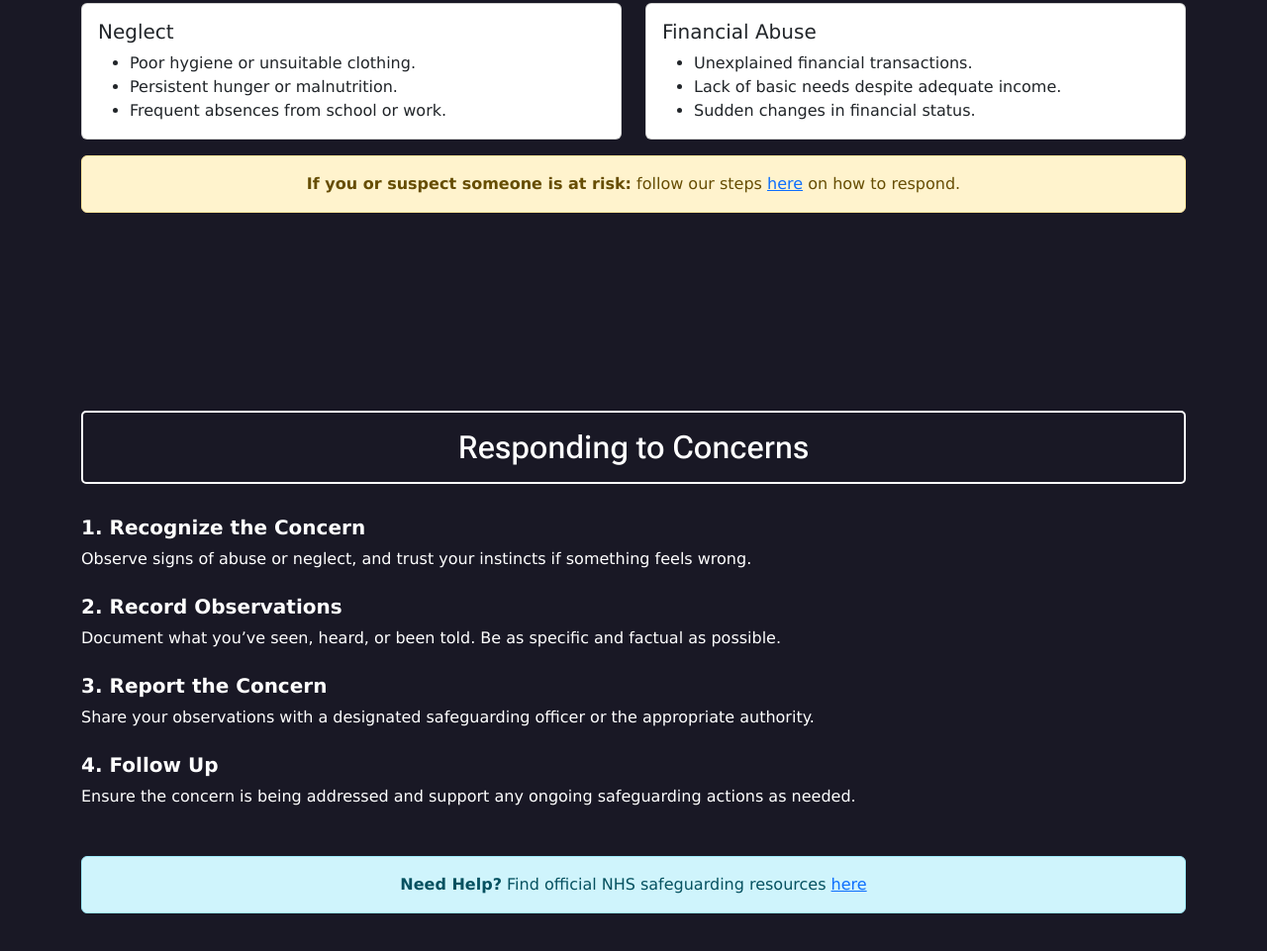
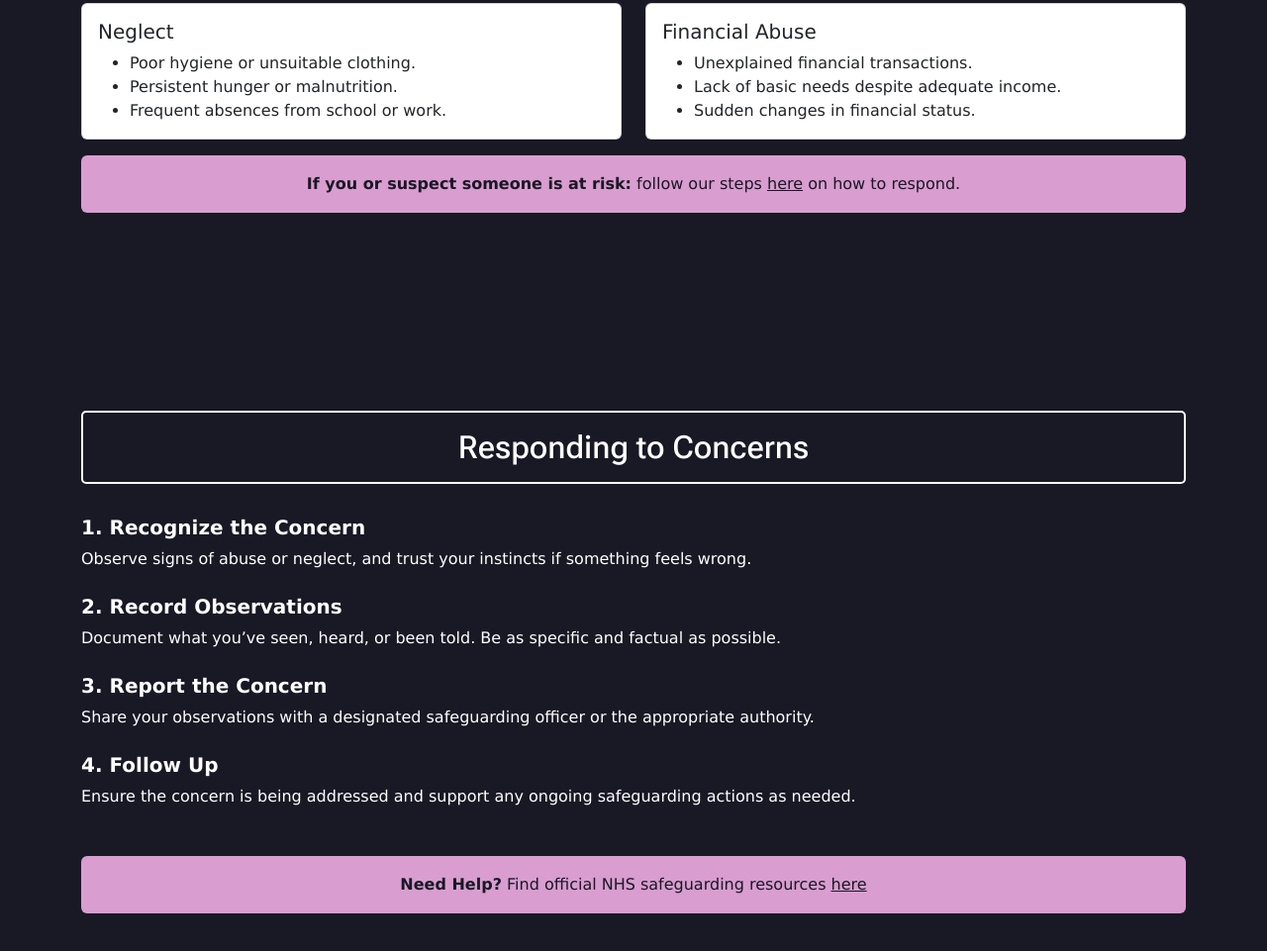
Before and after one commit to CARRIXK/SafeSphere, a plain HTML site: page index.html in a window 1280 px wide. Shown: the part 3434-4395 px from the top of the page at 99% size. Drawn offline with nearby package versions, Linux system fonts and the light colour scheme; some icons are missing.

Commit message:
Refactor alert styles to ensure color contrast for accessibility

```diff
--- a/assets/css/style.css
+++ b/assets/css/style.css
@@ -50,6 +50,13 @@ section {
     border-radius: 5px;
 }
 
+.alert {
+    background-color: var(--highlight-color-light);
+    color: var(--primary-color);
+}
+.alert a {
+    color: var(--primary-color);
+}
 
 
 /* Buttons */
--- a/index.html
+++ b/index.html
@@ -351,7 +351,7 @@ Site Owner’s Goal: The site owner wants to create a straightforward webpage th
       </div>
 
       <!-- Call-to-Action -->
-      <div class="alert alert-warning mt-3 text-center" role="alert">
+      <div class="alert mt-3 text-center" role="alert">
         <strong>If you or suspect someone is at risk:</strong> follow our steps <a href="#responding-to-concerns">here</a> on how to respond.
       </div>
 
@@ -387,7 +387,7 @@ Site Owner’s Goal: The site owner wants to create a straightforward webpage th
             <p>Ensure the concern is being addressed and support any ongoing safeguarding actions as needed.</p>
           </div>
 
-          <div class="alert alert-info mt-5 text-center" role="alert">
+          <div class="alert  mt-5 text-center" role="alert">
             <strong>Need Help?</strong> Find official NHS safeguarding resources <a href="#resources">here</a>
           </div>
         </div>
@@ -491,7 +491,7 @@ Site Owner’s Goal: The site owner wants to create a straightforward webpage th
             target="_blank"  aria-label="visit facebook page button">
             <i class="fab fa-facebook-f"></i>
           </a>
-          <a href="https://www.twitter.com" class="btn btn-outline-dark btn-floating m-1" role="button" target="_blank"  aria-label="visit twitter page button">
+          <a href="https://www.twitter.com" class="btn btn-outline-dark btn-floating m-1" role="button" target="_blank"  aria-label="visit twitter  page button">
             <i class="fab fa-twitter"></i>
           </a>
         </div>
```
